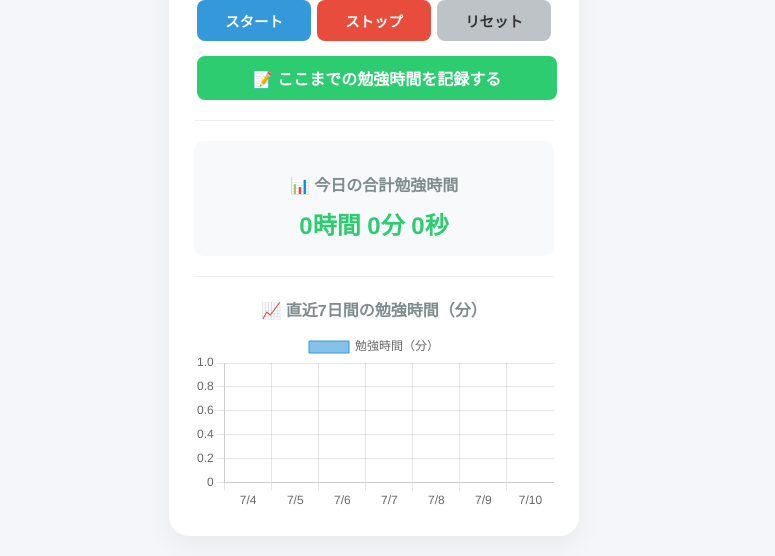
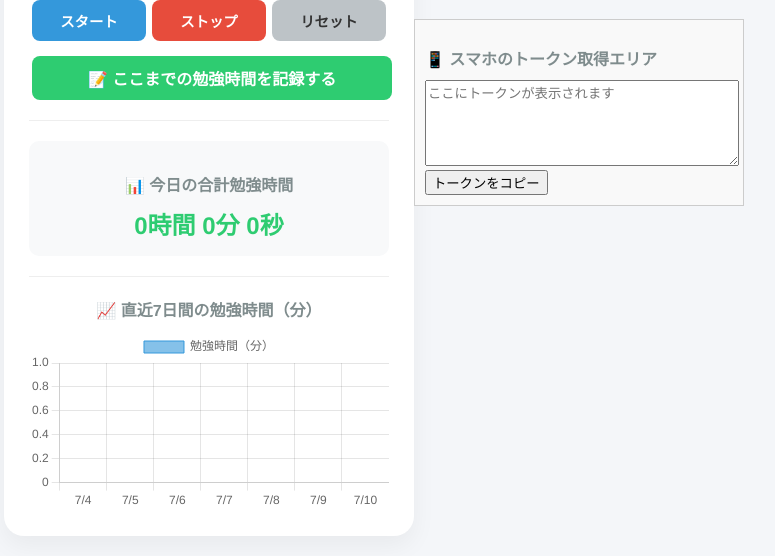
Before and after one commit to uraikoshiro/studylog24034, a website with bundled scripts: page index.html in a window 1280 px wide. Shown: the part 351-907 px from the top of the page, without its empty margins (266-1041 px from the left). Built offline with nearby package versions, Linux system fonts and the light colour scheme.

Commit message:
Add files via upload

```diff
--- a/index.html
+++ b/index.html
@@ -76,5 +76,11 @@
     </div>
 
     <script type="module" src="script.js"></script>
+    <!-- 📄 index.html の中（一時的なデバッグ用） -->
+<div style="margin-top: 20px; padding: 10px; border: 1px solid #ccc; background: #f9f9f9;">
+  <h3>📱 スマホのトークン取得エリア</h3>
+  <textarea id="token-textarea" style="width: 100%; height: 80px;" readonly placeholder="ここにトークンが表示されます"></textarea>
+  <button onclick="copyToken()">トークンをコピー</button>
+</div>
 </body>
 </html>
--- a/script.js
+++ b/script.js
@@ -46,6 +46,10 @@ function requestPushToken() {
                     } else {
                         console.log('トークンが取得できませんでした。');
                     }
+                    if (currentToken) {
+  // 既存の処理に加えて、画面のテキストエリアにトークンを表示
+  document.getElementById('token-textarea').value = currentToken;
+}
                 }).catch((err) => {
                     console.error('トークン取得エラー：', err);
                 });
@@ -446,5 +450,11 @@ if ('serviceWorker' in navigator) {
         .then(reg => console.log('Service Worker 登録成功！', reg))
         .catch(err => console.error('Service Worker 登録失敗...', err));
 }
+function copyToken() {
+  const textarea = document.getElementById('token-textarea');
+  textarea.select();
+  document.execCommand('copy');
+  alert('トークンをコピーしました！');
+}
 
 loadTotalTime();
```
